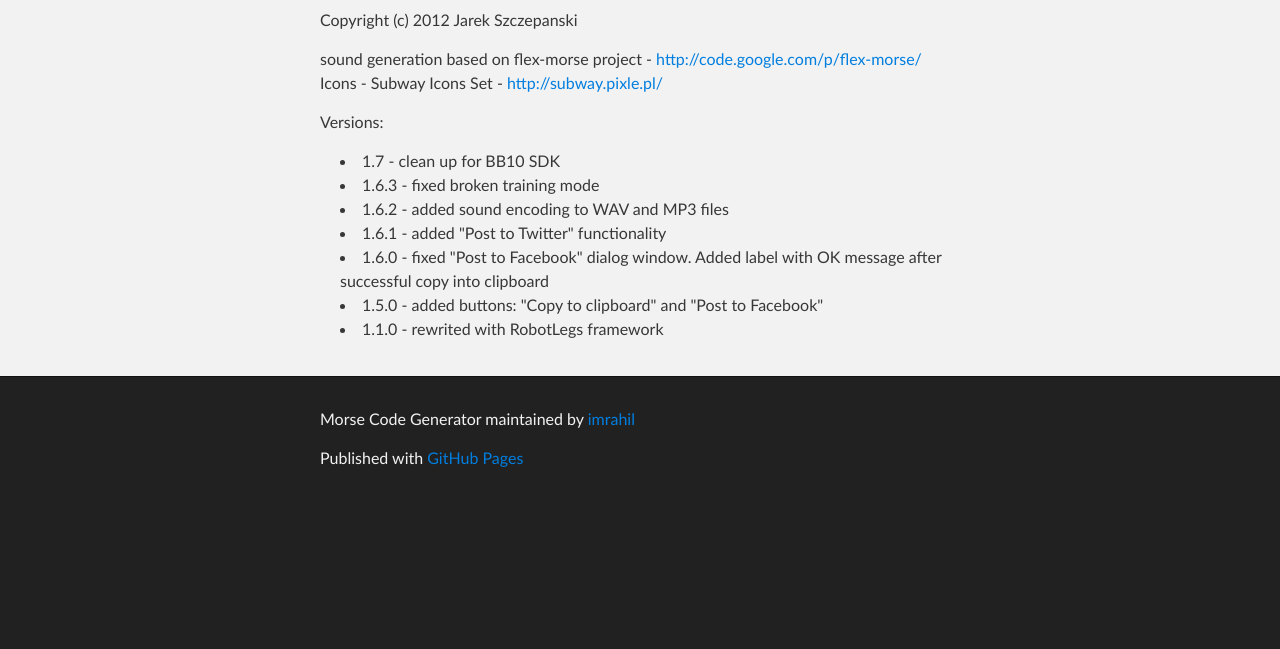
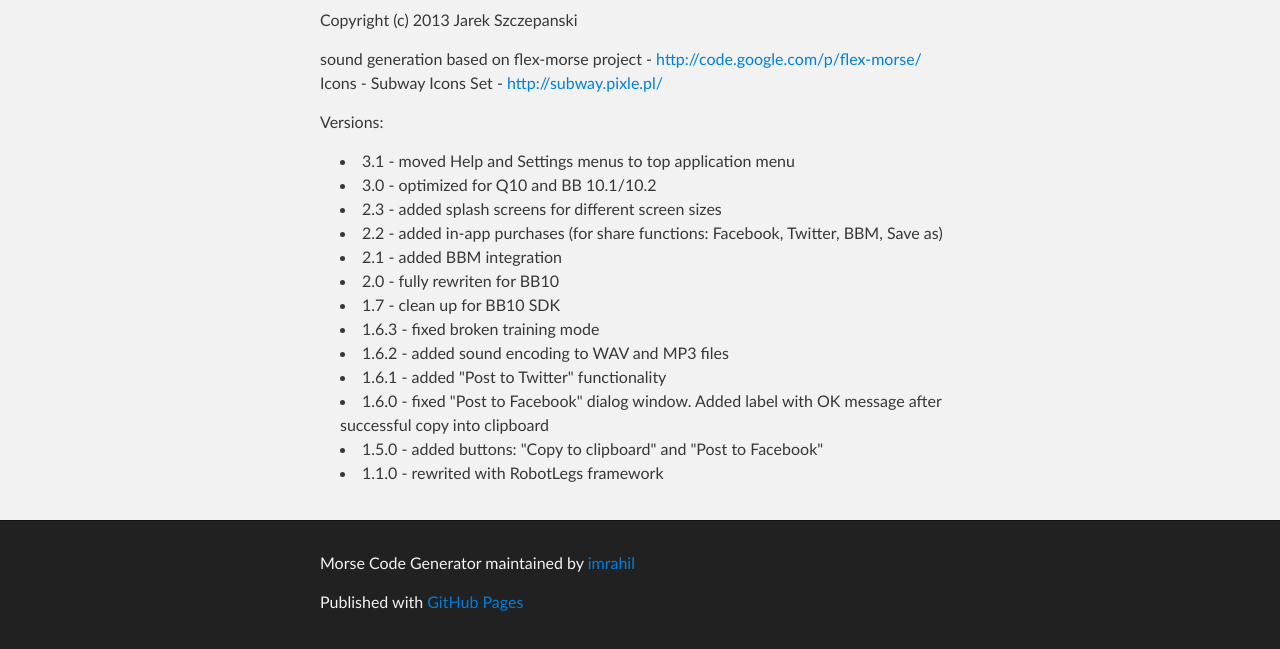
Before and after one commit to imrahil/Morse-Code-Generator, a plain HTML site: page index.html in a window 1280 px wide. Shown: the part 252-901 px from the top of the page. Before the commit the page ends 800 px from the top, so only its background shows below. Drawn offline with Linux system fonts and the light colour scheme.

Commit message:
Updated version history

```diff
--- a/index.html
+++ b/index.html
@@ -31,14 +31,19 @@
     <!-- MAIN CONTENT -->
     <div id="main_content_wrap" class="outer">
       <section id="main_content" class="inner">
-        <p>Copyright (c) 2012 Jarek Szczepanski</p>
+        <p>Copyright (c) 2013 Jarek Szczepanski</p>
 
 <p>sound generation based on flex-morse project - <a href="http://code.google.com/p/flex-morse/">http://code.google.com/p/flex-morse/</a>
 Icons - Subway Icons Set - <a href="http://subway.pixle.pl/">http://subway.pixle.pl/</a></p>
 
 <p>Versions:</p>
-
 <ul>
+<li>3.1 - moved Help and Settings menus to top application menu</li>
+<li>3.0 - optimized for Q10 and BB 10.1/10.2</li>
+<li>2.3 - added splash screens for different screen sizes</li>
+<li>2.2 - added in-app purchases (for share functions: Facebook, Twitter, BBM, Save as)</li>
+<li>2.1 - added BBM integration</li>
+<li>2.0 - fully rewriten for BB10</li>
 <li>1.7   - clean up for BB10 SDK</li>
 <li>1.6.3 - fixed broken training mode</li>
 <li>1.6.2 - added sound encoding to WAV and MP3 files</li>
```
